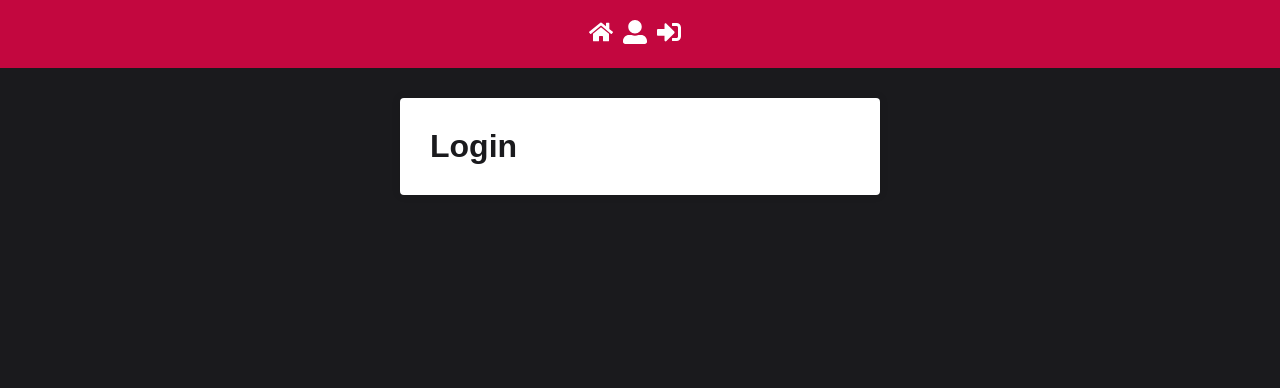
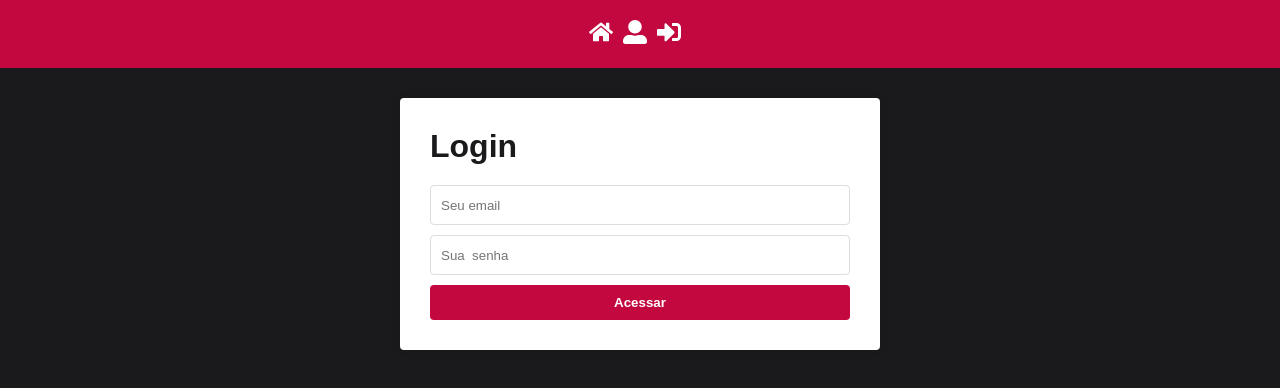
Before and after one commit to victorSmenezes/front-Escola, a React (Vite) app: page /login in a window 1280 px wide. Shown: the top 388 px of the page. Built offline with nearby package versions, Linux system fonts and the light colour scheme.

Commit message:
feat: login flow /2

```diff
--- a/src/pages/Login/index.jsx
+++ b/src/pages/Login/index.jsx
@@ -1,10 +1,62 @@
-import React from 'react';
+import React, { useState } from 'react';
+import isEmail from 'validator/lib/isEmail';
+import { toast } from 'react-toastify';
+import { get } from 'lodash';
+import { useDispatch, useSelector } from 'react-redux';
 import { Container } from '../../styles/GlobalStyles';
+import { Form } from './styled';
+import { loginRequest } from '../../store/modules/auth/actions';
+import Loading from '../../components/Loading';
 
-function Login() {
+function Login(props) {
+  const [email, setEmail] = useState('');
+  const [password, setPassword] = useState('');
+
+  const dispatch = useDispatch();
+
+  const prevPath = get(props, 'location.state.prevPath', '/');
+
+  const isLoading = useSelector((state) => state.auth.loading);
+
+  const handleSubmit = async (e) => {
+    e.preventDefault();
+    let formErrors = false;
+
+    if (!isEmail(email)) {
+      formErrors = true;
+      toast.error('Email inválido');
+    }
+
+    if (password.length < 6 || password.length > 50) {
+      formErrors = true;
+      toast.error('Senha inválida');
+    }
+
+    if (formErrors) return;
+
+    dispatch(loginRequest({ email, password, prevPath }));
+  };
+
   return (
     <Container>
+      <Loading isLoading={isLoading} />
       <h1>Login</h1>
+
+      <Form onSubmit={handleSubmit}>
+        <input
+          type="text"
+          placeholder="Seu email"
+          value={email}
+          onChange={(e) => setEmail(e.target.value)}
+        />
+        <input
+          type="password"
+          placeholder="Sua  senha"
+          value={password}
+          onChange={(e) => setPassword(e.target.value)}
+        />
+        <button type="submit">Acessar</button>
+      </Form>
     </Container>
   );
 }
--- a/src/pages/Login/styled.js
+++ b/src/pages/Login/styled.js
@@ -0,0 +1,15 @@
+import styled from 'styled-components';
+
+export const Form = styled.form`
+  margin-top: 20px;
+  display: flex;
+  flex-direction: column;
+
+  input {
+    margin-bottom: 10px;
+    height: 40px;
+    border: 1px solid #ddd;
+    padding: 0 10px;
+    border-radius: 4px;
+  }
+`;
```
